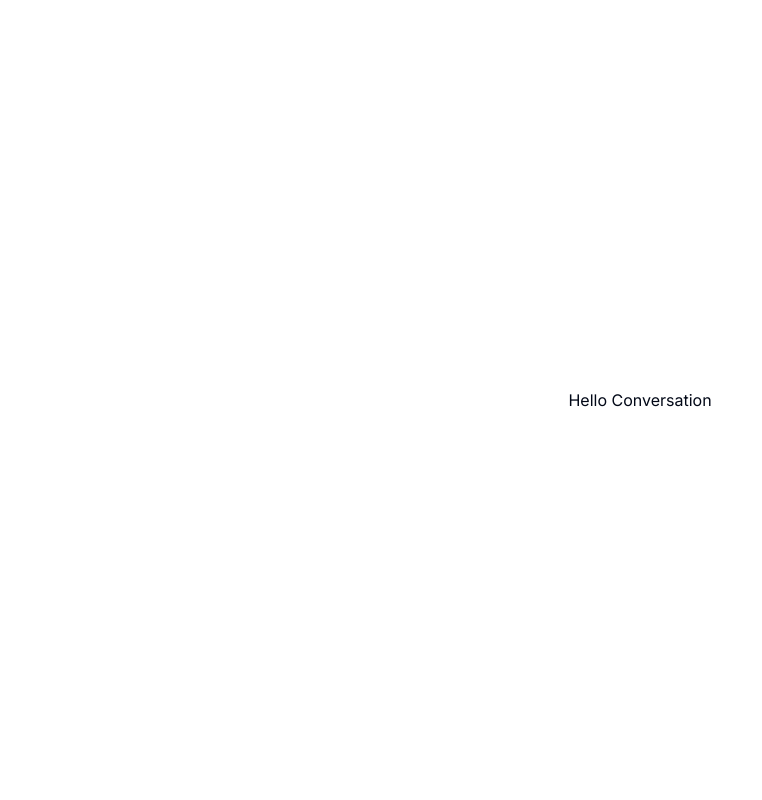
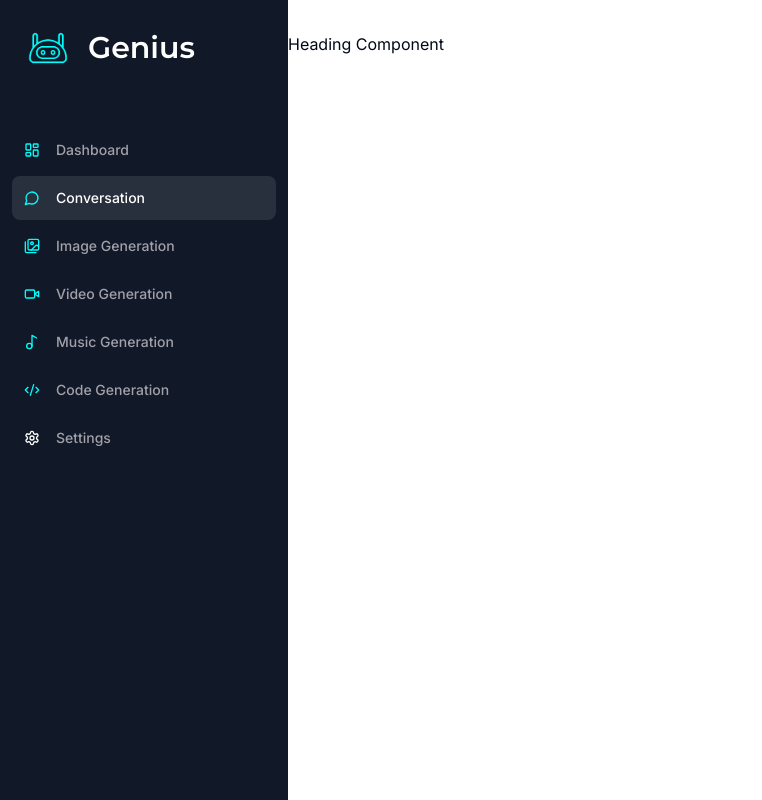
Before and after one commit to sabinabialic/AI-SaaS, a Next.js app: page /conversation in a window 1280 px wide. Shown: the whole page, without its empty margins (0-762 px from the left). Built offline with nearby package versions, Linux system fonts and the light colour scheme.

Commit message:
Adding the conversation page

```diff
--- a/app/(auth)/(routes)/conversation/page.tsx
+++ b/app/(dashboard)/(routes)/conversation/page.tsx
@@ -1,6 +1,8 @@
+import Heading from "@/components/heading";
+
 const ConversationPage = () => {
     return (
-        <div>Hello Conversation</div>
+        <Heading />
     )
 }
 
--- /dev/null
+++ b/components/heading.tsx
@@ -0,0 +1,7 @@
+export const Heading = () => {
+    return (
+        <div>Heading Component</div>
+    )
+}
+
+export default Heading;
```
